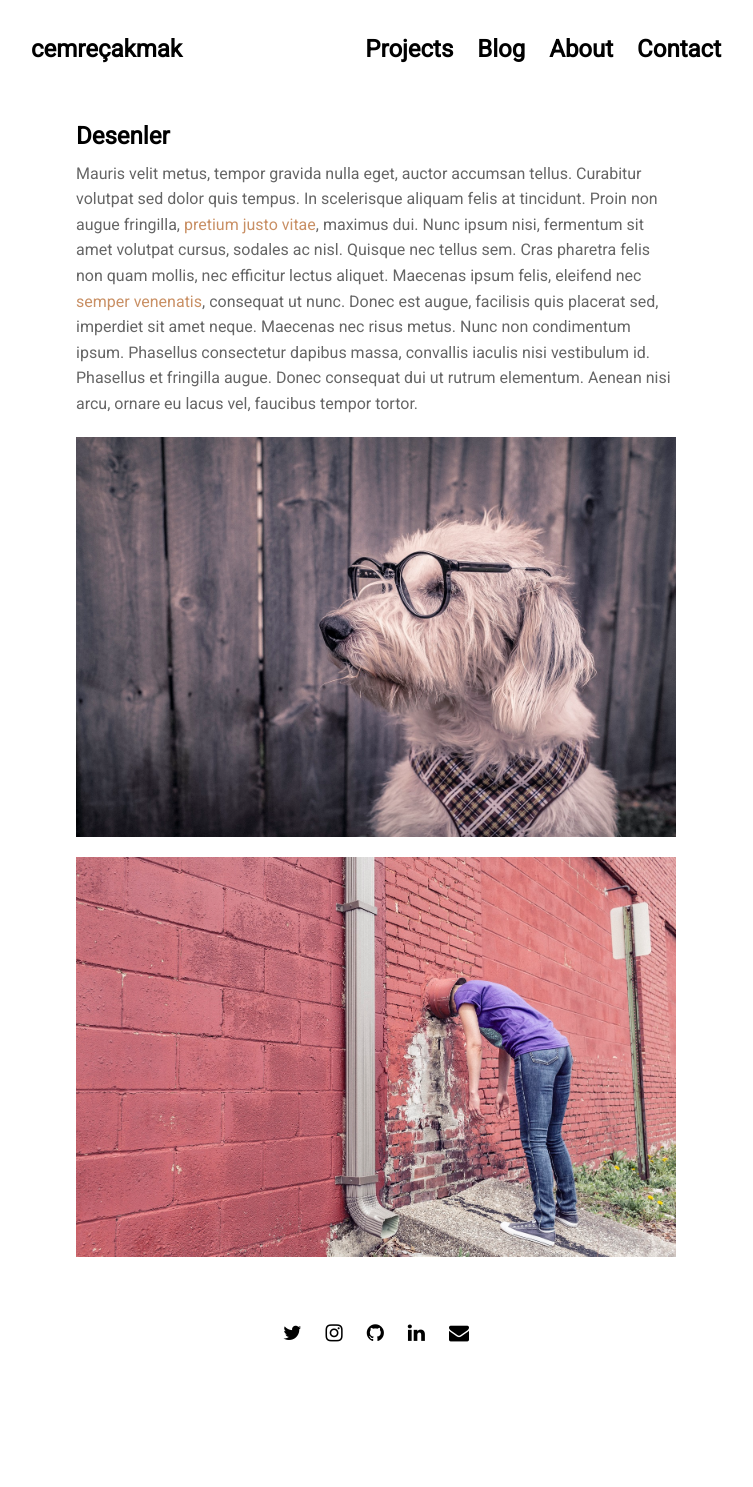
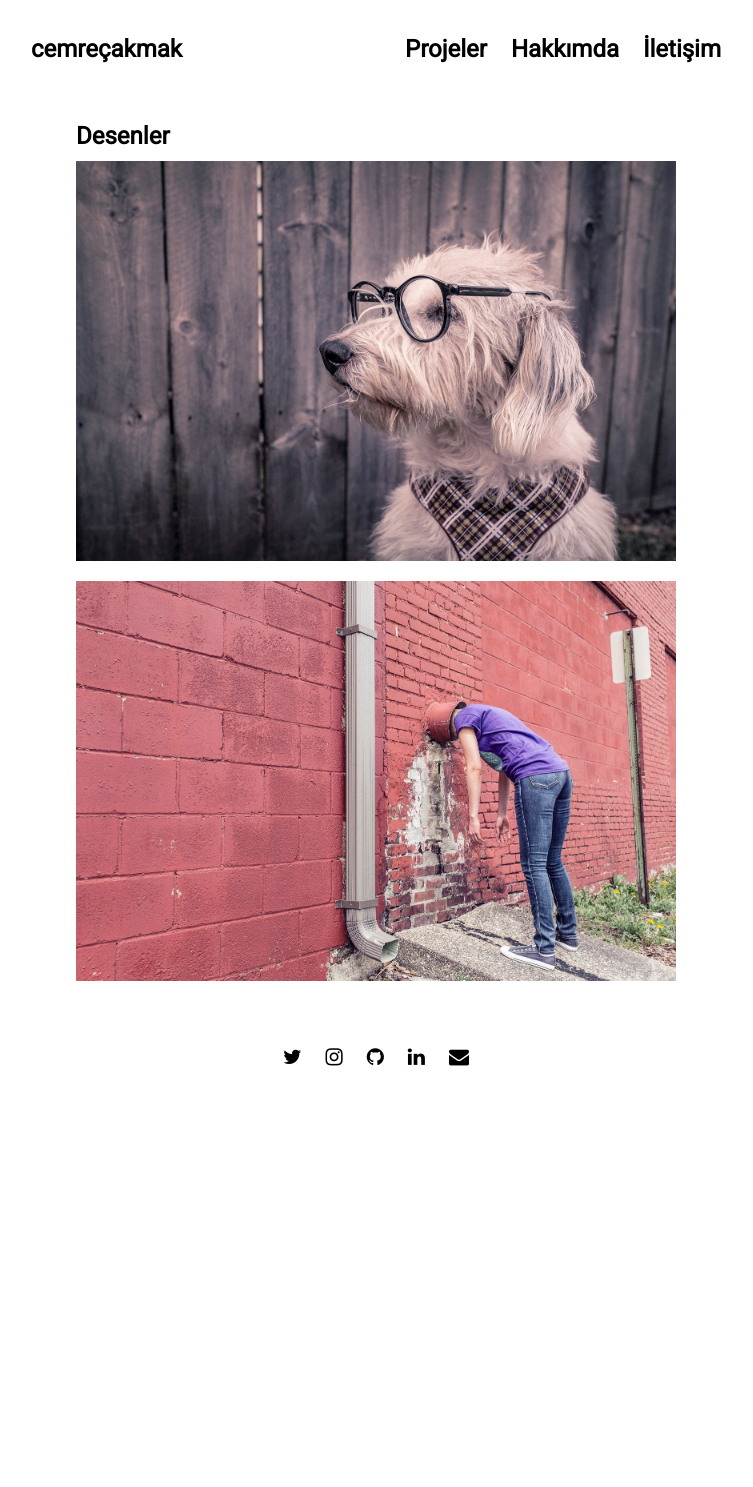
Before and after one commit to cemrecakmak/cemrecakmak.github.io, a Jekyll site: the page built from projects/proj-1.md, in a window 1280 px wide. Shown: the whole page, without its empty margins (264-1017 px from the left). Built offline with Jekyll 4.4.1, drawn with Linux system fonts in a browser that asks for light colours; nearby versions of some CDN libraries; after the commit the page ends 1211 px from its top, so only the background shows below that.

Commit message:
Projeler silindi, dil değiştirmesi yapıldı

```diff
--- a/_data/settings.yml
+++ b/_data/settings.yml
@@ -2,10 +2,9 @@
 # General Site Settings
 
 menu:
-- {name: 'Projects', url: ''}
-- {name: 'Blog', url: 'pages/blog.html'}
-- {name: 'About', url: 'pages/about.html'}
-- {name: 'Contact', url: 'pages/contact.html'}
+- {name: 'Projeler', url: ''}
+- {name: 'Hakkımda', url: 'sayfalar/hakkimda.html'}
+- {name: 'İletişim', url: 'sayfalar/iletisim.html'}
 
 #-------------------------------
 # SEO Section
--- a/projects/proj-1.md
+++ b/projects/proj-1.md
@@ -2,7 +2,6 @@
 layout: post
 title: 'Desenler'
 ---
-Mauris velit metus, tempor gravida nulla eget, auctor accumsan tellus. Curabitur volutpat sed dolor quis tempus. In scelerisque aliquam felis at tincidunt. Proin non augue fringilla, [pretium justo vitae](#), maximus dui. Nunc ipsum nisi, fermentum sit amet volutpat cursus, sodales ac nisl. Quisque nec tellus sem. Cras pharetra felis non quam mollis, nec efficitur lectus aliquet. Maecenas ipsum felis, eleifend nec [semper venenatis](#), consequat ut nunc. Donec est augue, facilisis quis placerat sed, imperdiet sit amet neque. Maecenas nec risus metus. Nunc non condimentum ipsum. Phasellus consectetur dapibus massa, convallis iaculis nisi vestibulum id. Phasellus et fringilla augue. Donec consequat dui ut rutrum elementum. Aenean nisi arcu, ornare eu lacus vel, faucibus tempor tortor.
 
 {% include image.html url="http://www.gratisography.com" image="projects/proj-1/dog.jpg" %}
 
--- a/pages/contact.html
+++ b/sayfalar/iletisim.html
@@ -1,6 +1,6 @@
 ---
 layout: page
-title: Contact
+title: İletişim
 ---
 
 {{ site.data.settings.contact | markdownify }}
```
Also changed, not shown: pages/blog.html (deleted, +0 -24 lines), projects/proj-3.md (deleted, +0 -8 lines), projects/proj-4.md (deleted, +0 -8 lines), projects/proj-5.md (deleted, +0 -8 lines), sayfalar/hakkimda.html (renamed from pages/about.html).
